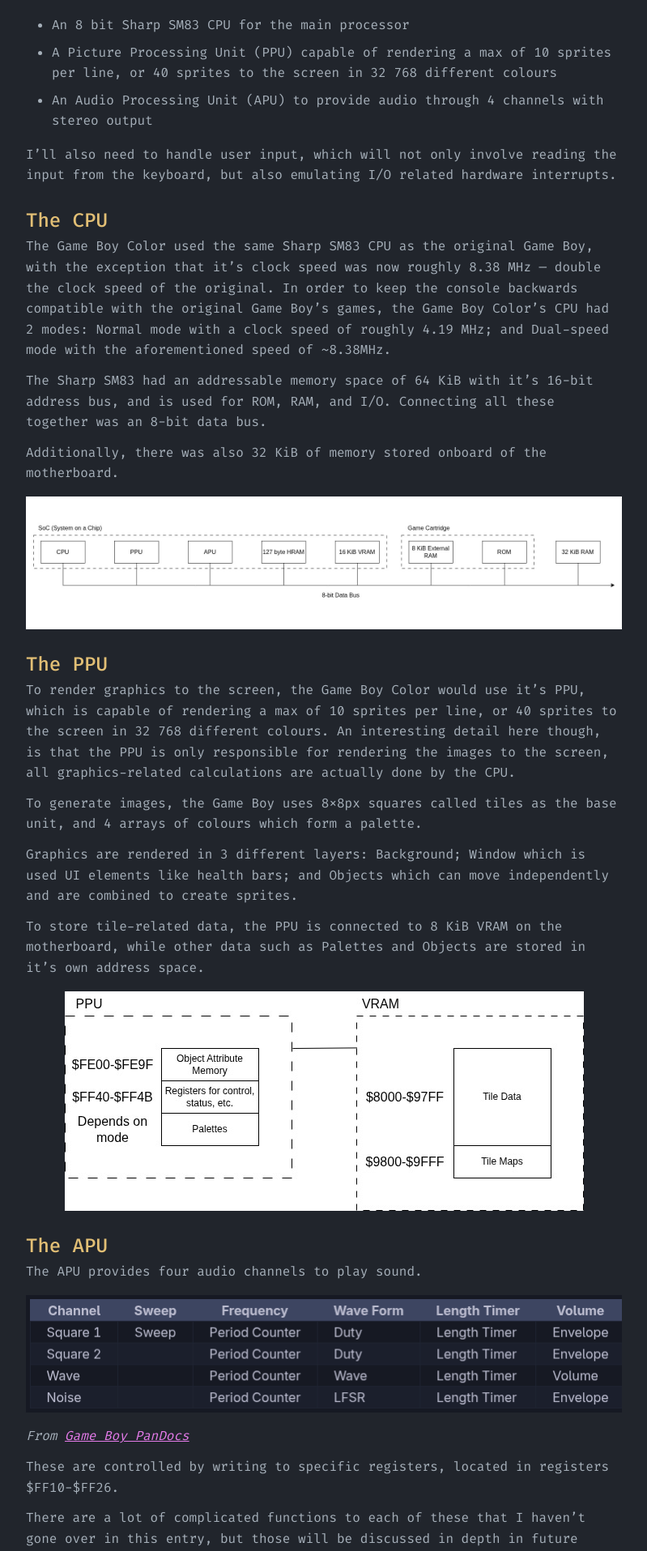
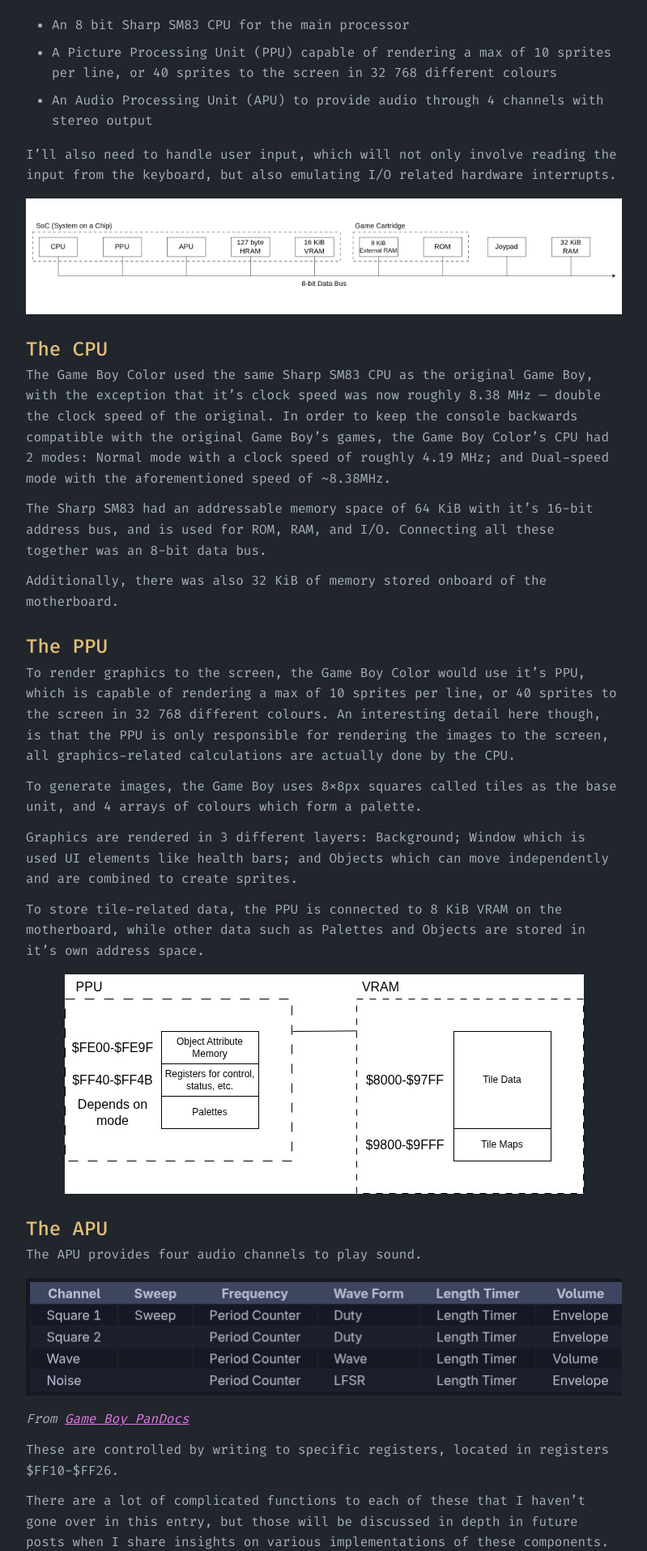
Before and after one commit to husaamkhan/gameboy-blog, a Jekyll site: the page built from _posts/2026-02-15-firststeps.md, in a window 1280 px wide. Shown: the part 532-2447 px from the top of the page at 81% size, without its empty margins (240-1039 px from the left). Built offline with Jekyll 4.4.1, drawn with Linux system fonts in a browser that asks for light colours.

Commit message:
Updated memory architecture diagram

```diff
--- a/_posts/2026-02-15-firststeps.md
+++ b/_posts/2026-02-15-firststeps.md
@@ -15,14 +15,14 @@
 
 I'll also need to handle user input, which will not only involve reading the input from the keyboard, but also emulating I/O related hardware interrupts.
 
+![Memory Architecture]({{ site.baseurl }}/assets/memory_architecture.jpg)
+
 ## The CPU
 The Game Boy Color used the same Sharp SM83 CPU as the original Game Boy, with the exception that it's clock speed was now roughly 8.38 MHz — double the clock speed of the original. In order to keep the console backwards compatible with the original Game Boy's games, the Game Boy Color's CPU had 2 modes: Normal mode with a clock speed of roughly 4.19 MHz; and Dual-speed mode with the aforementioned speed of ~8.38MHz.
 
 The Sharp SM83 had an addressable memory space of 64 KiB with it's 16-bit address bus, and is used for ROM, RAM, and I/O. Connecting all these together was an 8-bit data bus.
 
 Additionally, there was also 32 KiB of memory stored onboard of the motherboard.
-
-![CPU Memory Architecture]({{ site.baseurl }}/assets/memory_architecture.jpg)
 
 ## The PPU
 To render graphics to the screen, the Game Boy Color would use it's PPU, which is capable of rendering a max of 10 sprites per line, or 40 sprites to the screen in 32 768 different colours. An interesting detail here though, is that the PPU is only responsible for rendering the images to the screen, all graphics-related calculations are actually done by the CPU.
```
Also changed, not shown: assets/memory_architecture.jpg.
